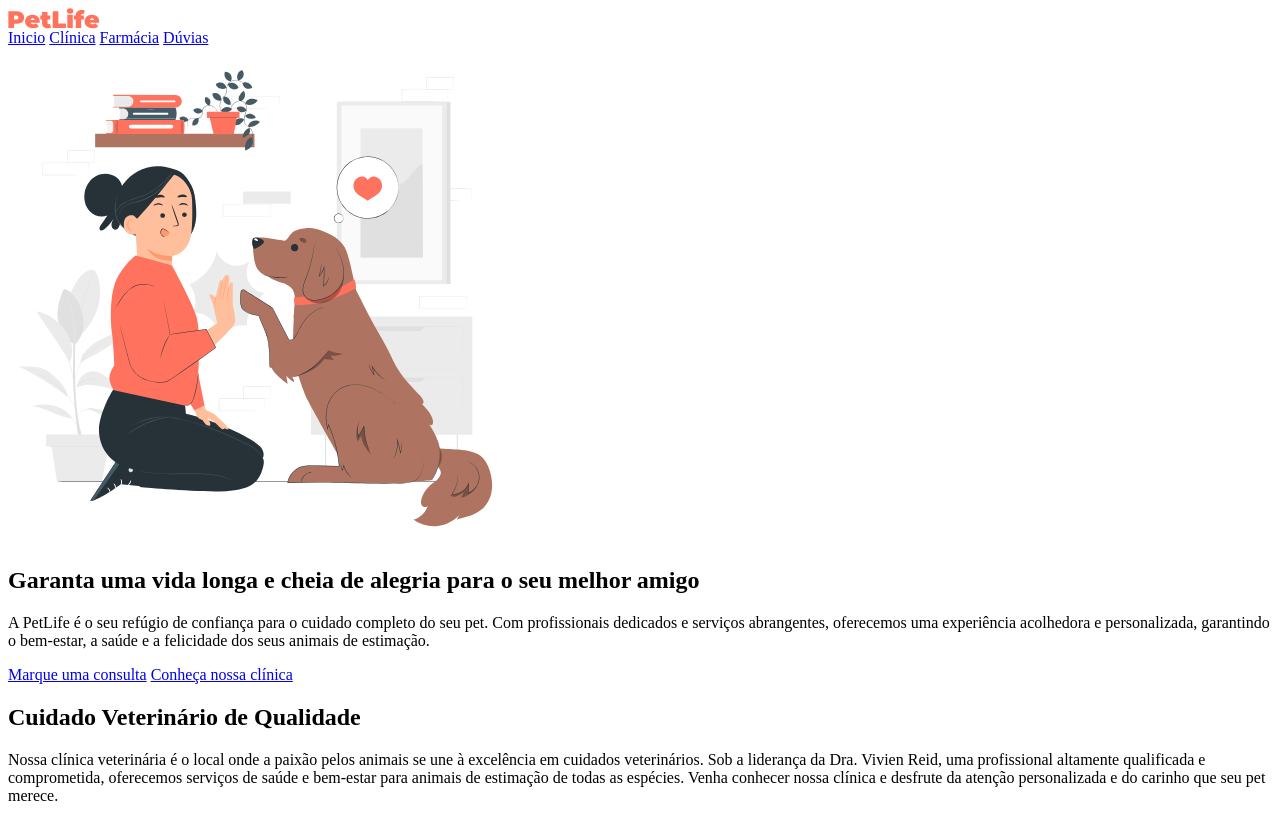
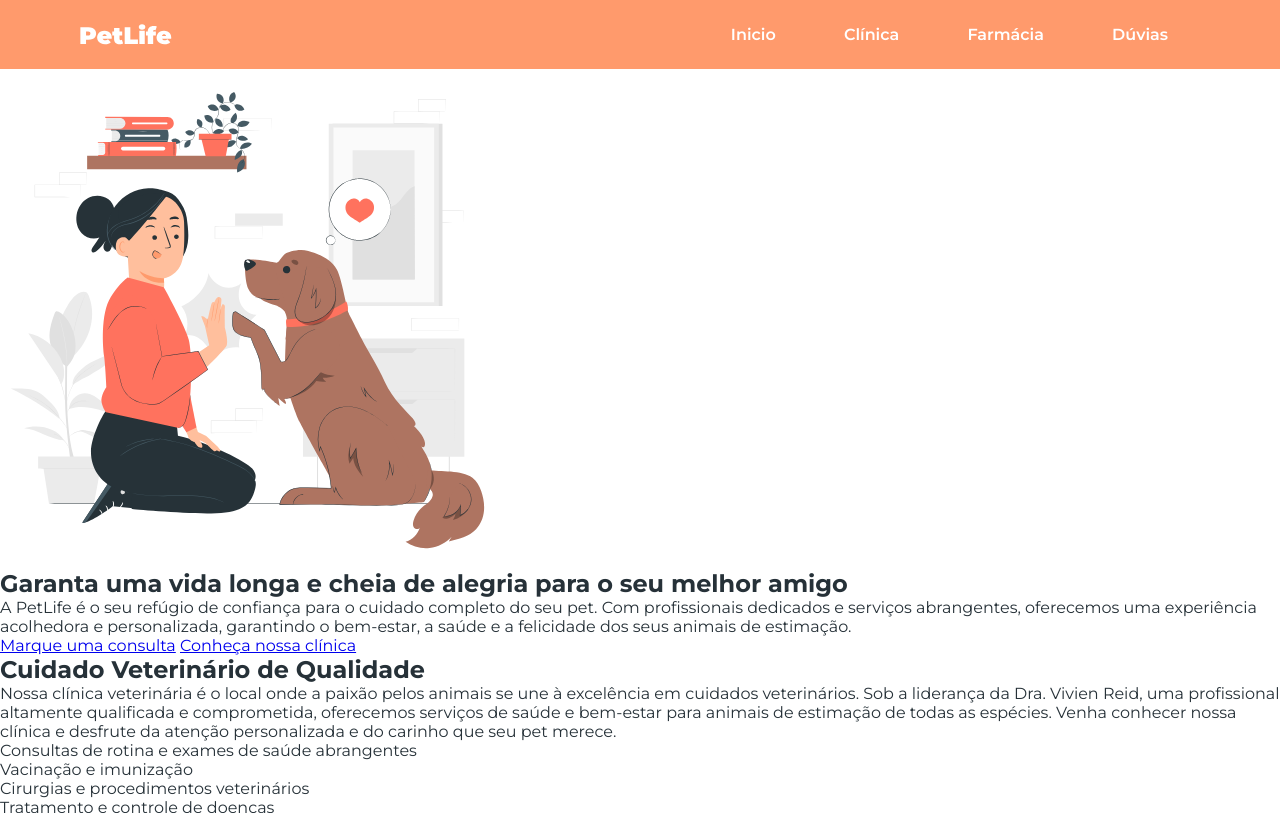
Before and after one commit to philipecampos/petlife, a plain HTML site: page index.html in a window 1280 px wide. Shown: the top 813 px of the page. Drawn offline with Linux system fonts and the light colour scheme.

Commit message:
incluído css e estilo do topo

```diff
--- /dev/null
+++ b/index.css
@@ -0,0 +1,29 @@
+* {
+    box-sizing: border-box;
+    font-family: 'Montserrat', sans-serif;
+    margin: 0;
+    padding: 0;
+}
+
+body {
+    color: #263138;
+}
+
+header {
+    background-color: #ff9a6c;
+    display: flex;
+    align-items: center;
+    justify-content: space-between;
+    padding-left: 80px;
+    padding-right: 80px;
+    padding-top: 24px;
+    padding-bottom: 24px;
+}
+
+header nav a {
+    color: #ffffff;
+    font-weight: 600;
+    padding: 32px;
+    text-decoration: none;
+
+}
--- a/index.html
+++ b/index.html
@@ -3,12 +3,18 @@
 <head>
     <title>PetLife</title>
     <meta name="description" content="Garanta uma vida longa e cheia de alegria para o seu melhor amigo">
+
+    <!-- Cascading Style Sheets -->
+    <link rel="stylesheet" href="index.css">
+    <link rel="preconnect" href="https://fonts.googleapis.com">
+    <link rel="preconnect" href="https://fonts.gstatic.com" crossorigin>
+    <link href="https://fonts.googleapis.com/css2?family=Montserrat:ital,wght@0,100..900;1,100..900&display=swap" rel="stylesheet">
 </head>
 
 <body>
     <header>
         <a href="index.html">
-            <img src="img/logo.svg">
+            <img src="img/logo-white.svg">
 
         </a>
         <nav>
```
